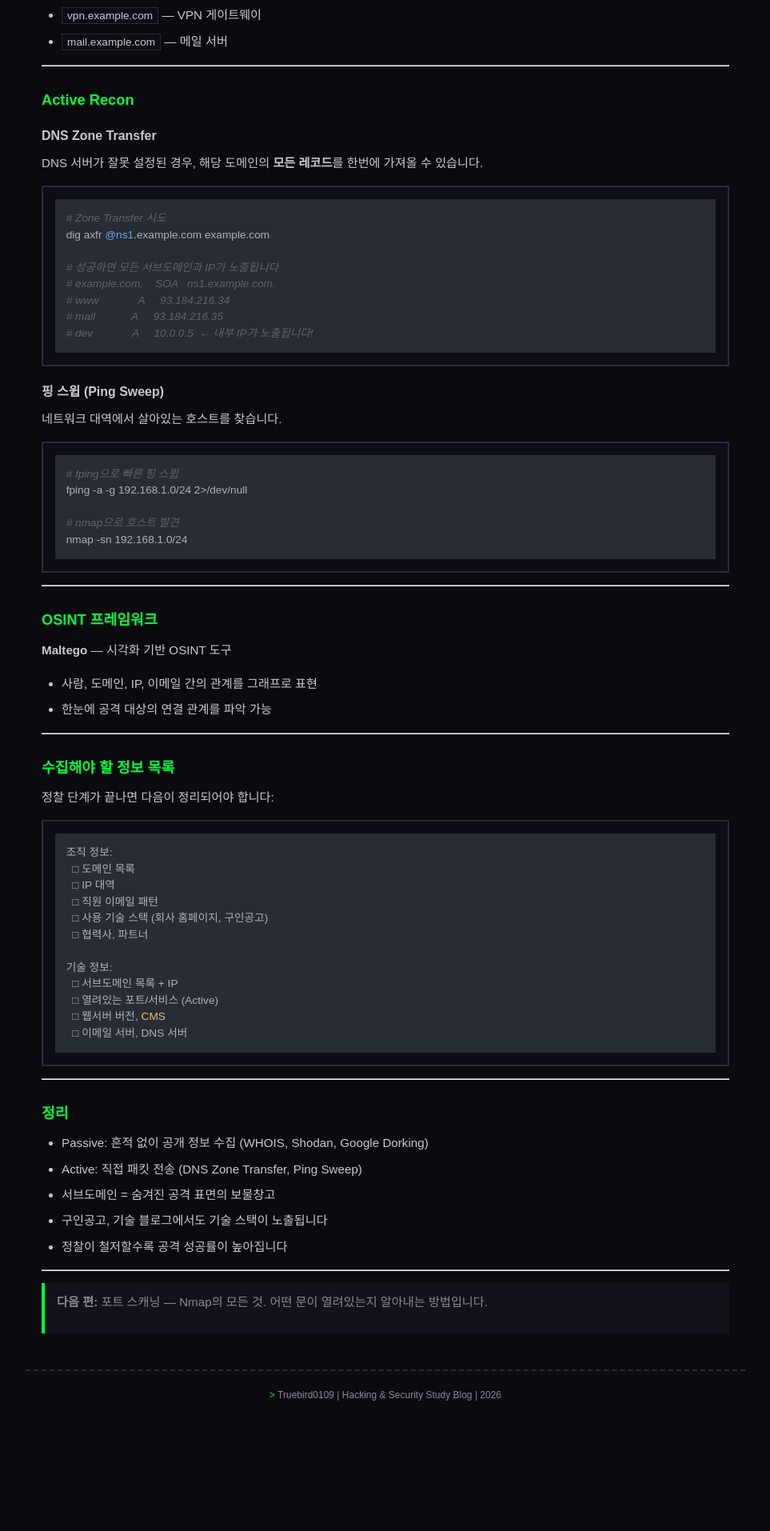
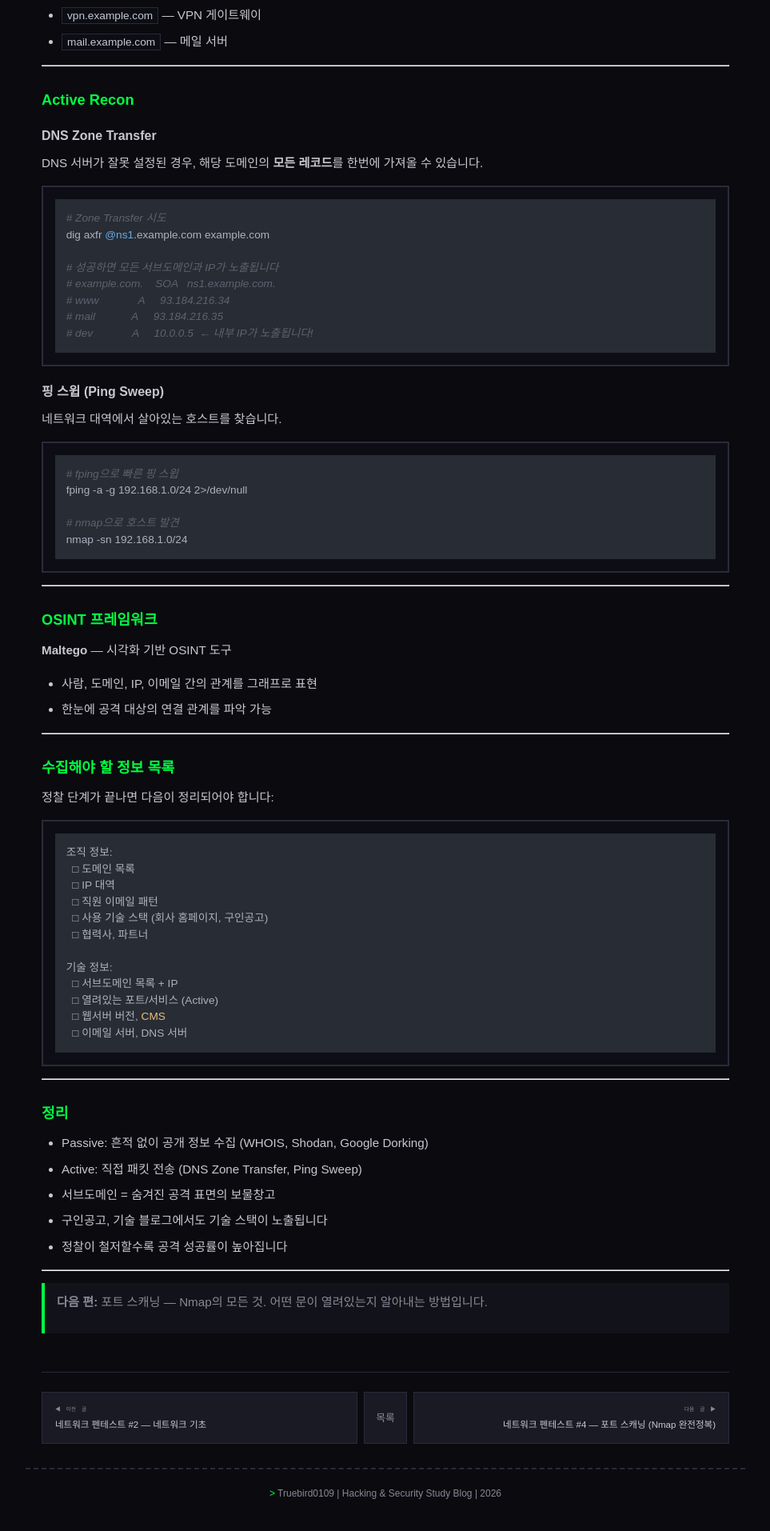
Before and after one commit to Truebird0109/Truebird0109.github.io, a Jekyll site: the page built from _posts/2026-04-11-network-pentest-03-recon.md, in a window 1280 px wide. Shown: the part 2447-4361 px from the top of the page at 80% size, without its empty margins (158-1121 px from the left). Built offline with Jekyll 4.4.1, drawn with Linux system fonts in a browser that asks for light colours; some web fonts are replaced; before the commit the page ends 4237 px from its top, so only the background shows below that.

Commit message:
Add prev/next post navigation to post layout
- Same-category prev/next navigation at the bottom of each post
- Posts sorted by title (series order: #1, #2, ...)
- Center home button to return to post list
- Responsive: stacks vertically on mobile

Co-Authored-By: Claude Sonnet 4.6 <noreply@anthropic.com>

```diff
--- a/_layouts/post.html
+++ b/_layouts/post.html
@@ -102,3 +102,114 @@ layout: default
   <div class="post-content">{{ content }}</div>
   {% endif %}
 </article>
+
+{% assign cat = page.categories | first %}
+{% assign cat_posts = site.posts | where_exp: "p", "p.categories contains cat" | sort: "title" %}
+{% assign total = cat_posts | size %}
+{% assign current_index = -1 %}
+{% for p in cat_posts %}
+  {% if p.url == page.url %}
+    {% assign current_index = forloop.index0 %}
+  {% endif %}
+{% endfor %}
+
+{% if total > 1 %}
+{% assign prev_index = current_index | minus: 1 %}
+{% assign next_index = current_index | plus: 1 %}
+
+<nav class="post-nav">
+  <div class="post-nav-item prev-post">
+    {% if current_index > 0 %}
+      {% assign prev_post = cat_posts[prev_index] %}
+      <a href="{{ prev_post.url }}">
+        <span class="post-nav-label">&#9664; 이전 글</span>
+        <span class="post-nav-title">{{ prev_post.title }}</span>
+      </a>
+    {% else %}
+      <span class="post-nav-empty"></span>
+    {% endif %}
+  </div>
+  <a href="/" class="post-nav-home">목록</a>
+  <div class="post-nav-item next-post">
+    {% if next_index < total %}
+      {% assign next_post = cat_posts[next_index] %}
+      <a href="{{ next_post.url }}">
+        <span class="post-nav-label">다음 글 &#9654;</span>
+        <span class="post-nav-title">{{ next_post.title }}</span>
+      </a>
+    {% else %}
+      <span class="post-nav-empty"></span>
+    {% endif %}
+  </div>
+</nav>
+
+<style>
+  .post-nav {
+    display: flex;
+    align-items: stretch;
+    gap: 8px;
+    margin-top: 48px;
+    border-top: 1px solid var(--border);
+    padding-top: 24px;
+  }
+  .post-nav-item {
+    flex: 1;
+    min-width: 0;
+  }
+  .post-nav-item a {
+    display: flex;
+    flex-direction: column;
+    gap: 6px;
+    padding: 14px 16px;
+    border: 1px solid var(--border);
+    background: var(--card);
+    text-decoration: none;
+    color: var(--text);
+    transition: border-color 0.15s, color 0.15s, background 0.15s;
+    height: 100%;
+    box-sizing: border-box;
+  }
+  .post-nav-item a:hover {
+    border-color: var(--accent);
+    color: var(--accent);
+    background: var(--bg2);
+  }
+  .next-post a { text-align: right; }
+  .post-nav-label {
+    font-family: 'Press Start 2P', cursive;
+    font-size: 0.5em;
+    color: var(--text2);
+  }
+  .post-nav-item a:hover .post-nav-label { color: var(--accent); }
+  .post-nav-title {
+    font-family: 'Pretendard', sans-serif;
+    font-size: 0.85em;
+    line-height: 1.5;
+    overflow: hidden;
+    display: -webkit-box;
+    -webkit-line-clamp: 2;
+    -webkit-box-orient: vertical;
+  }
+  .post-nav-home {
+    flex-shrink: 0;
+    display: flex;
+    align-items: center;
+    padding: 10px 14px;
+    border: 1px solid var(--border);
+    background: var(--card);
+    color: var(--text2);
+    text-decoration: none;
+    font-family: 'Pretendard', sans-serif;
+    font-size: 0.8em;
+    transition: border-color 0.15s, color 0.15s;
+    white-space: nowrap;
+  }
+  .post-nav-home:hover { border-color: var(--accent); color: var(--accent); }
+  .post-nav-empty { display: block; flex: 1; }
+  @media (max-width: 600px) {
+    .post-nav { flex-direction: column; }
+    .post-nav-home { justify-content: center; }
+    .next-post a { text-align: left; }
+  }
+</style>
+{% endif %}
```
